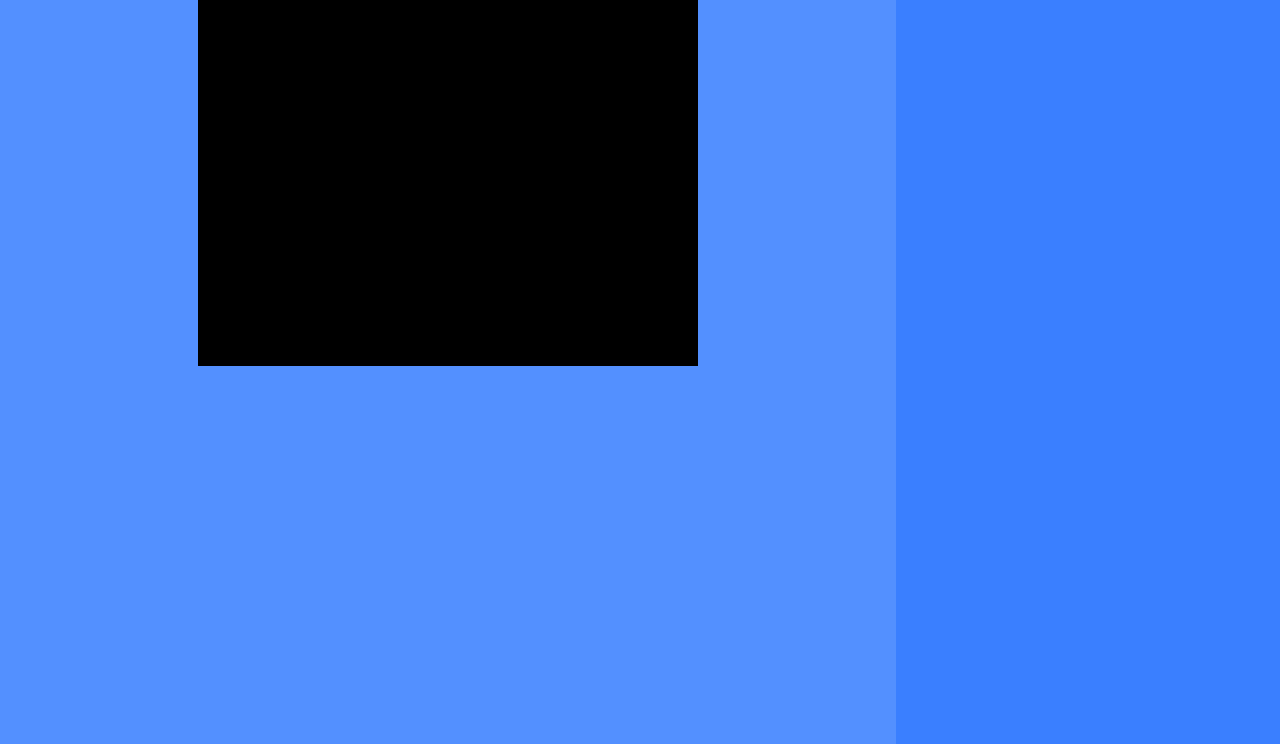
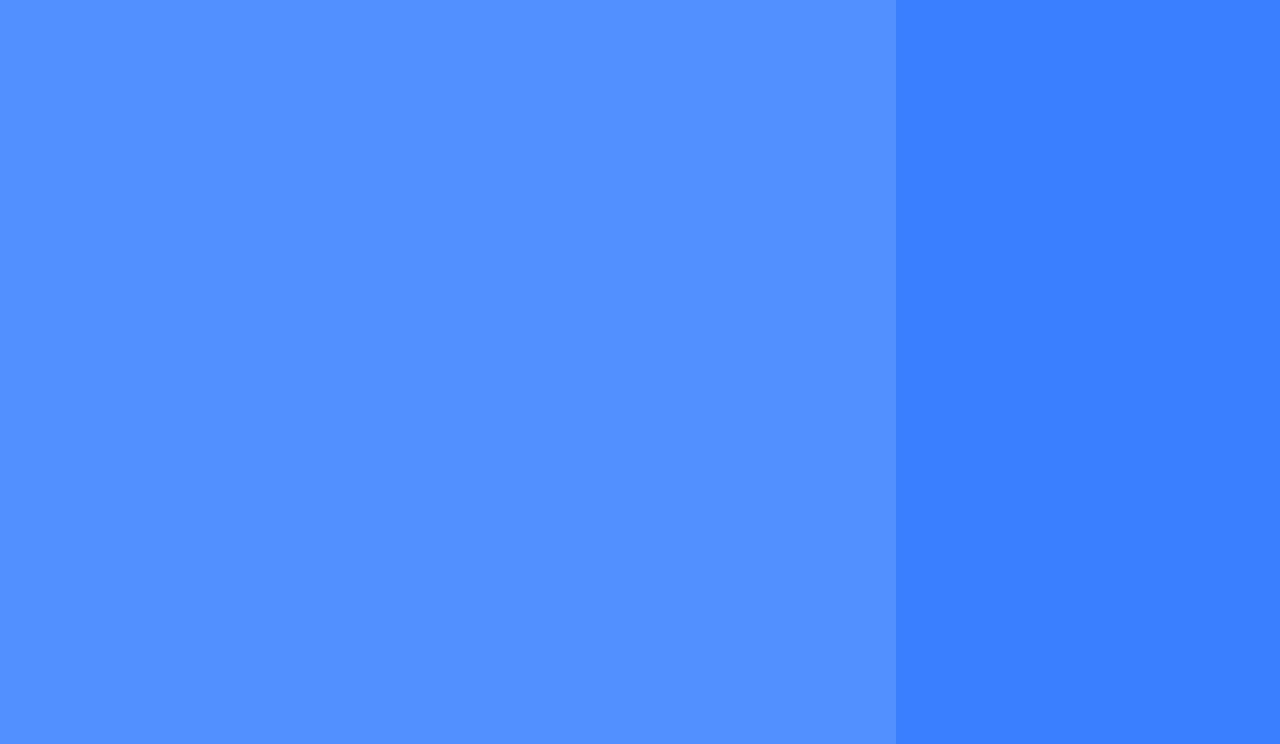
Before and after one commit to plinko-team/plinko, a website built with webpack: page dist/index.html in a window 1280 px wide. Shown: the part 372-1116 px from the top of the page. Built offline with nearby package versions, Linux system fonts and the light colour scheme.

Commit message:
Removed canvas placeholder

```diff
--- a/public/stylesheets/style.css
+++ b/public/stylesheets/style.css
@@ -74,9 +74,6 @@ span {
   float: right;
 }
 
-#canvas-placeholder {
-  background: black;
-  width: 500px;
-  height: 600px;
+canvas {
   margin: 0 auto;
 }
```
Also changed, not shown: dist/index.html.
